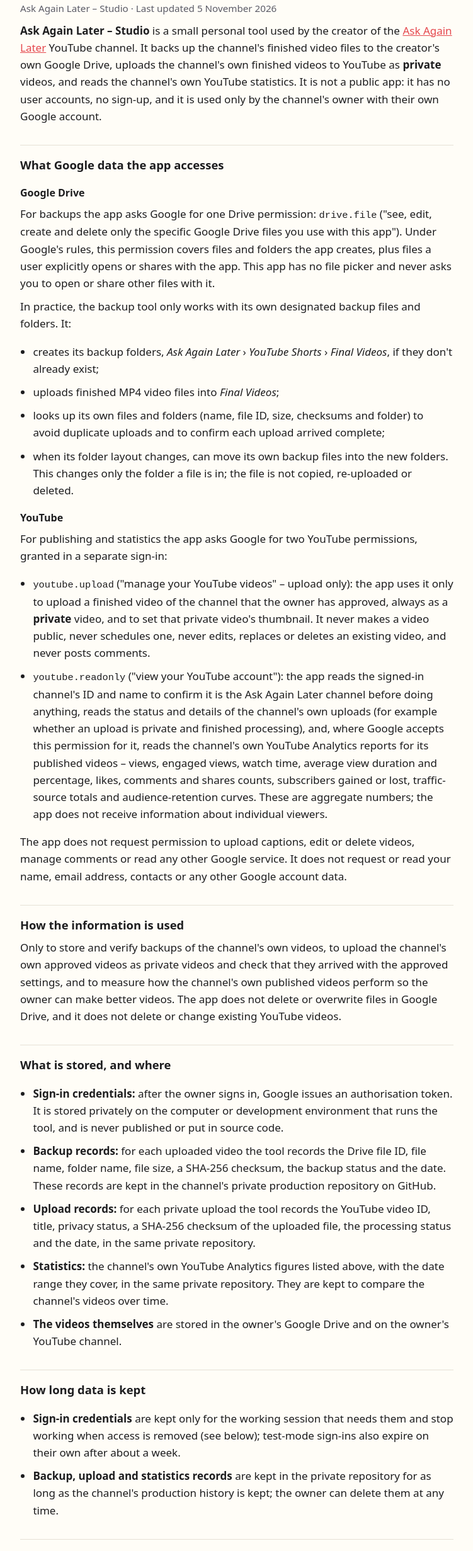
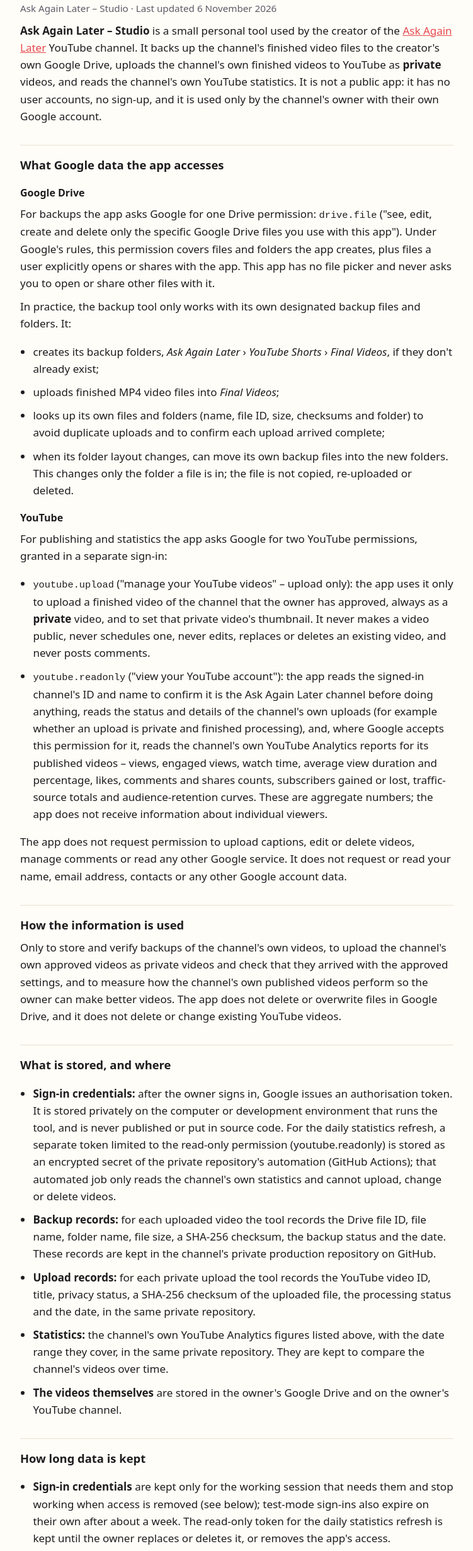
Before and after one commit to JettFlysHigh/ask-again-later-privacy, a plain HTML site: page index.html in a window 1280 px wide. Shown: the part 70-2533 px from the top of the page at 63% size, without its empty margins (264-1015 px from the left). Drawn offline with Linux system fonts and the light colour scheme.

Commit message:
Privacy policy: read-only token for the daily statistics refresh in GitHub Actions (#5)
Claude-Session: https://claude.ai/code/session_019hLgwkQjXR3Y9zewotcanG

Co-authored-by: Claude <noreply@anthropic.com>

```diff
--- a/index.html
+++ b/index.html
@@ -24,7 +24,7 @@
 <body>
 <main>
   <h1>Privacy Policy</h1>
-  <p class="muted">Ask Again Later – Studio · Last updated 5 November 2026</p>
+  <p class="muted">Ask Again Later – Studio · Last updated 6 November 2026</p>
 
   <p><strong>Ask Again Later – Studio</strong> is a small personal tool used by the creator of the
     <a href="https://youtube.com/@askagainlatershow">Ask Again Later</a> YouTube channel. It backs up the channel's
@@ -76,7 +76,9 @@
   <ul>
     <li><strong>Sign-in credentials:</strong> after the owner signs in, Google issues an authorisation token. It is
       stored privately on the computer or development environment that runs the tool, and is never published or put in
-      source code.</li>
+      source code. For the daily statistics refresh, a separate token limited to the read-only permission
+      (youtube.readonly) is stored as an encrypted secret of the private repository's automation (GitHub Actions); that
+      automated job only reads the channel's own statistics and cannot upload, change or delete videos.</li>
     <li><strong>Backup records:</strong> for each uploaded video the tool records the Drive file ID, file name, folder
       name, file size, a SHA-256 checksum, the backup status and the date. These records are kept in the channel's
       private production repository on GitHub.</li>
@@ -92,7 +94,9 @@
   <h2>How long data is kept</h2>
   <ul>
     <li><strong>Sign-in credentials</strong> are kept only for the working session that needs them and stop working
-      when access is removed (see below); test-mode sign-ins also expire on their own after about a week.</li>
+      when access is removed (see below); test-mode sign-ins also expire on their own after about a week. The read-only
+      token for the daily statistics refresh is kept until the owner replaces or deletes it, or removes the app's
+      access.</li>
     <li><strong>Backup, upload and statistics records</strong> are kept in the private repository for as long as the
       channel's production history is kept; the owner can delete them at any time.</li>
   </ul>
@@ -102,7 +106,8 @@
     operated by the owner through Claude Code, an AI coding assistant, so backup and upload metadata (file names, Drive
     file IDs, YouTube video IDs and status) and the channel's statistics are processed by Claude Code and can appear in
     the owner's session history with that service. The records are stored in the channel's private GitHub repository.
-    Sign-in credentials are not displayed in that output.</p>
+    The daily statistics refresh runs on GitHub's servers (GitHub Actions) and saves its results in that same private
+    repository. Sign-in credentials are not displayed in that output.</p>
   <p>The tool does not sell this data and does not use it for advertising.</p>
   <p>The app's use of information received from Google APIs adheres to the
     <a href="https://developers.google.com/terms/api-services-user-data-policy">Google API Services User Data Policy</a>,
@@ -116,7 +121,8 @@
     <li>Remove the app's access at any time in your Google Account:
       <a href="https://myaccount.google.com/connections">myaccount.google.com/connections</a> → select
       <em>Ask Again Later – Studio</em> → remove its access. Any stored credentials then stop working.</li>
-    <li>Delete the locally stored authentication credentials on the computer or environment that ran the tool.</li>
+    <li>Delete the locally stored authentication credentials on the computer or environment that ran the tool, and the
+      read-only token stored as a secret in the private repository's GitHub Actions settings.</li>
     <li>Delete the backed-up videos or folders directly in Google Drive, and the uploaded videos in YouTube Studio.</li>
   </ul>
 
```
